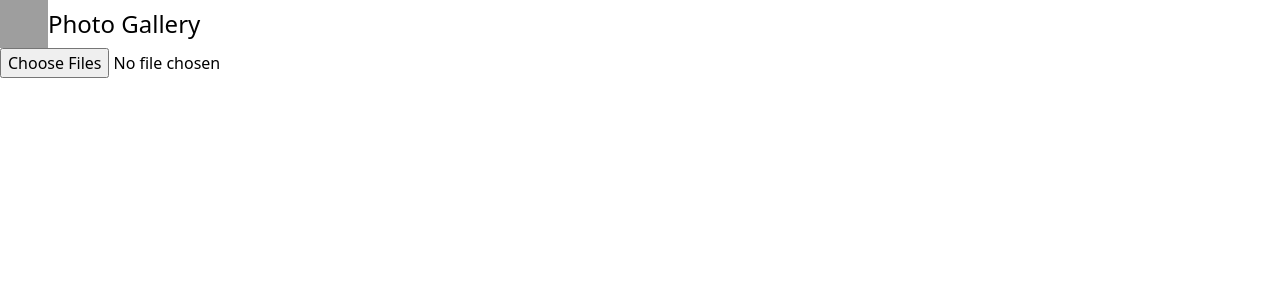
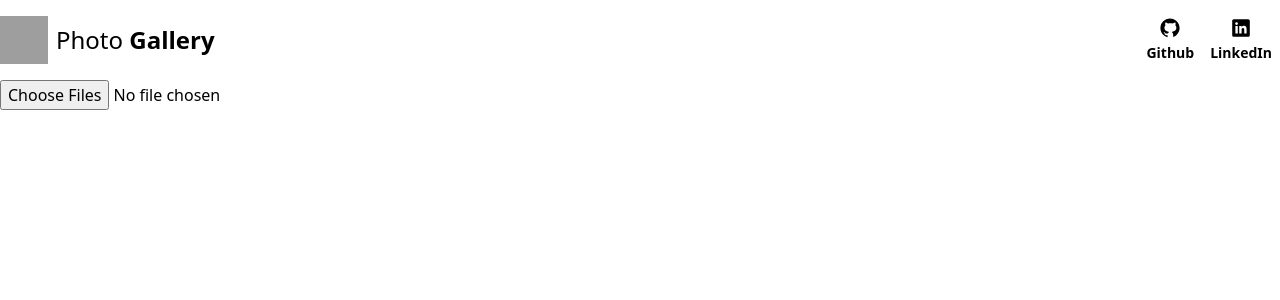
Before and after one commit to uzzii-21/chatdong-web, a React (Create React App) app: page / in a window 1280 px wide. Shown: the top 300 px of the page. Built offline with nearby package versions, Linux system fonts and the light colour scheme; grey boxes are pictures that could not be loaded.

Commit message:
navbar compeleted

```diff
--- a/src/components/Navbar.js
+++ b/src/components/Navbar.js
@@ -1,12 +1,23 @@
 import logo from '../assets/logo.png';
+import githubLogo from '../assets/github.svg';
+import linkedinLogo from '../assets/linkedin.svg';
 const Navbar = () => {
     return (
-        <header>
+        <header className="flex justify-between items-center py-4">
             <div className="flex items-center text-2xl">
                 <img className="w-12 h-12" src={logo} alt="Photo Gallery" />
-                <h1>Photo <span className=""> Gallery </span></h1>
+                <h1 className="ml-2">Photo <span className="font-semibold"> Gallery </span></h1>
             </div>
-
+            <div className="flex">
+                <a href="/" className="text-center mx-2">
+                    <img className="w-6 h-6 mx-auto" src={githubLogo} alt="Photo Gallery" />
+                    <span className="text-sm font-semibold">Github</span>
+                </a>
+                <a href="/" className="text-center mx-2">
+                    <img className="w-6 h-6 mx-auto" src={linkedinLogo} alt="Photo Gallery" />
+                    <span className="text-sm font-semibold">LinkedIn</span>
+                </a>
+            </div>
         </header>
     )
 }
```
Also changed, not shown: src/assets/github.svg (added), src/assets/linkedin.svg (added).
